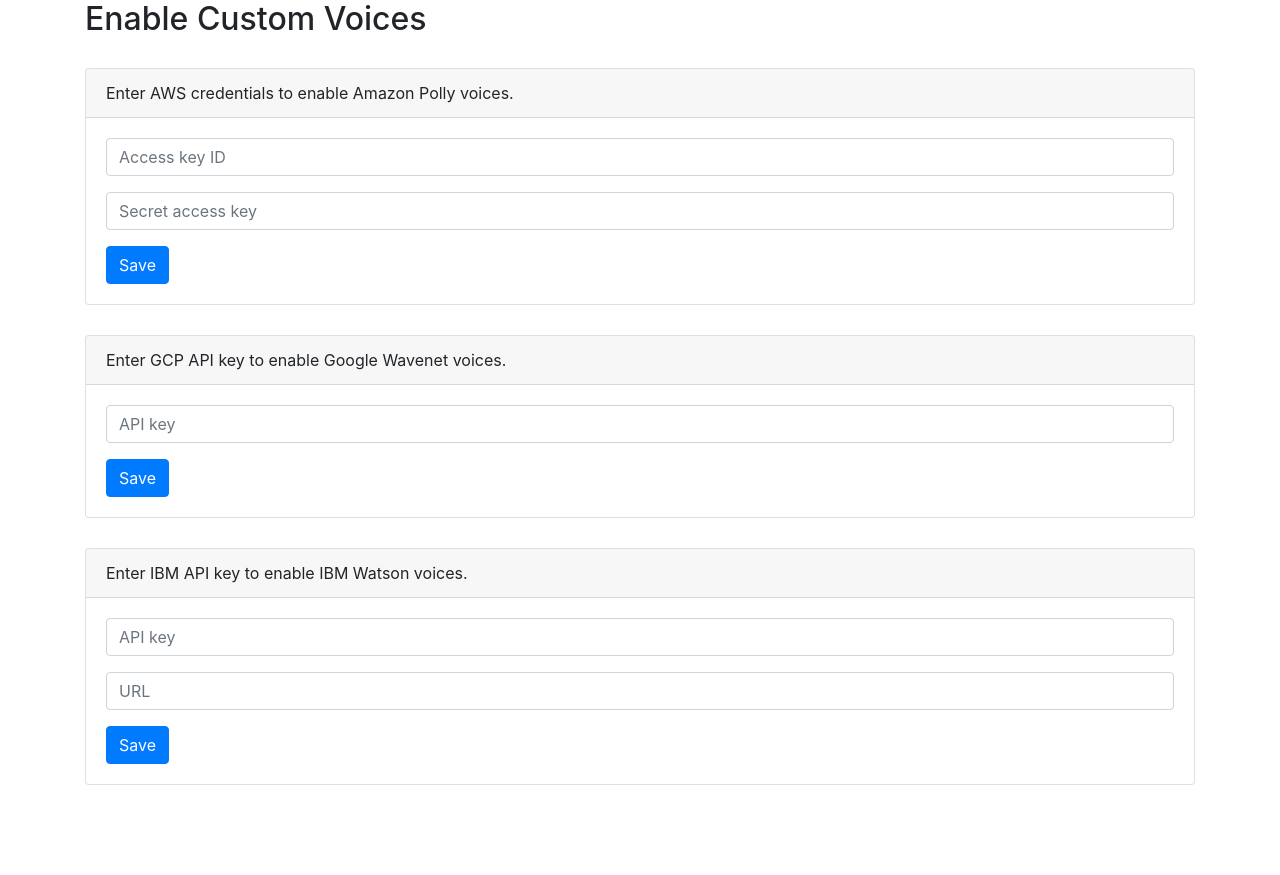
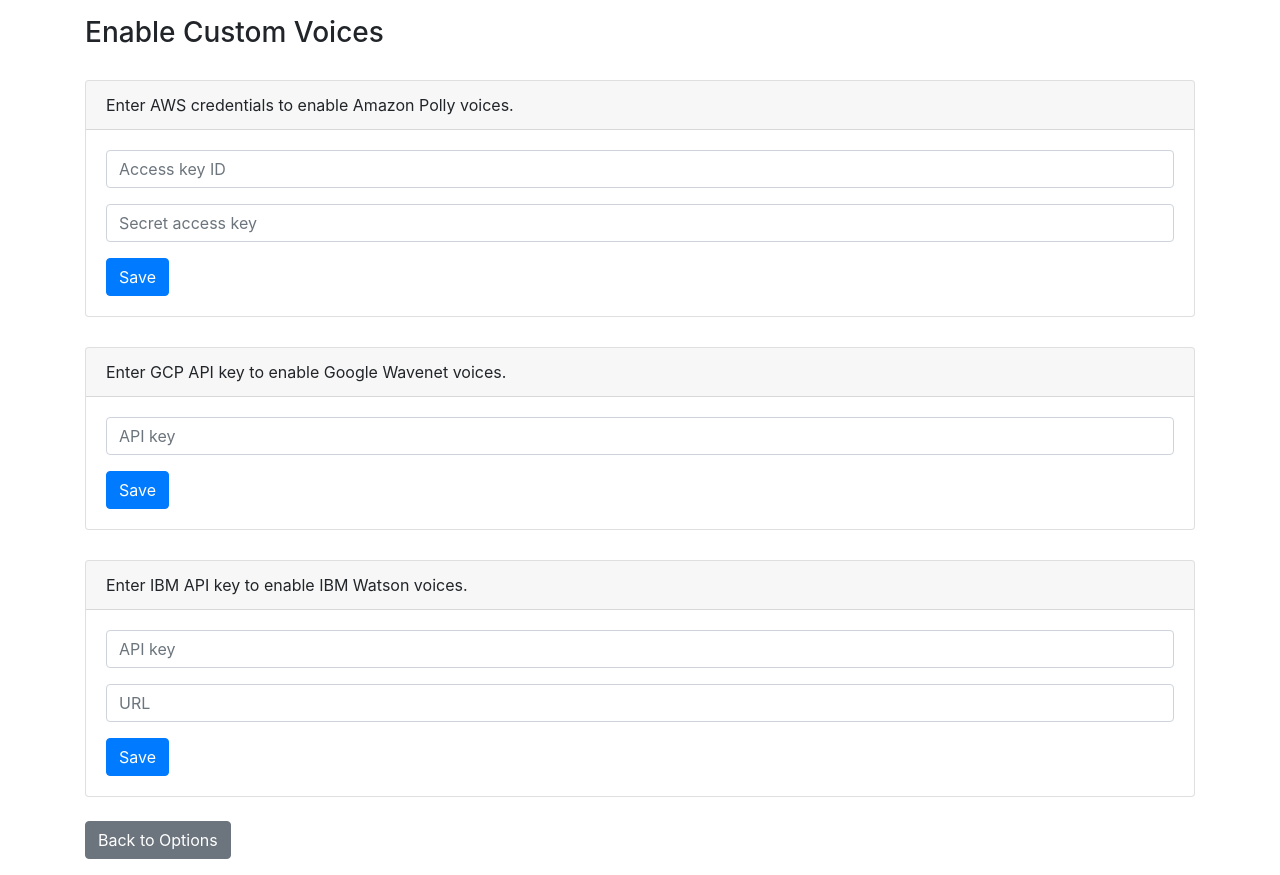
Before and after one commit to ken107/read-aloud, a browser extension: page custom-voices.html in a window 1280 px wide. Before the commit the page ends 800 px from the top, so only its background shows below. Drawn offline with Linux system fonts and the light colour scheme.

Commit message:
open custom-voices page directly inside popup

```diff
--- a/custom-voices.html
+++ b/custom-voices.html
@@ -1,6 +1,8 @@
 <!DOCTYPE html>
 <html>
 <head>
+  <meta charset="utf-8"/>
+  <meta name="viewport" content="width=device-width, initial-scale=1">
   <title>Custom Voices</title>
   <link rel="stylesheet" type="text/css" href="css/common.css">
   <link rel="stylesheet" type="text/css" href="css/bootstrap.min.css">
@@ -20,7 +22,7 @@
 </head>
 <body>
   <div class="container">
-    <h2>Enable Custom Voices</h2>
+    <h3 class="mt-3">Enable Custom Voices</h3>
 
     <div class="card">
       <div class="card-header">
@@ -91,6 +93,10 @@
       </div>
     </div>
 
+    <div class="mt-4 mb-3">
+      <a href="options.html" class="btn btn-secondary">Back to Options</a>
+    </div>
+
   </div>
 </body>
 </html>
--- a/js/options.js
+++ b/js/options.js
@@ -62,7 +62,7 @@
     .val(settings.voiceName || "")
     .change(function() {
       var voiceName = $(this).val();
-      if (voiceName == "@custom") brapi.tabs.create({url: "custom-voices.html"});
+      if (voiceName == "@custom") location.href = "custom-voices.html";
       else if (voiceName == "@premium") brapi.tabs.create({url: "premium-voices.html"});
       else saveSettings({voiceName: voiceName});
     });
```
Also changed, not shown: manifest.json.
